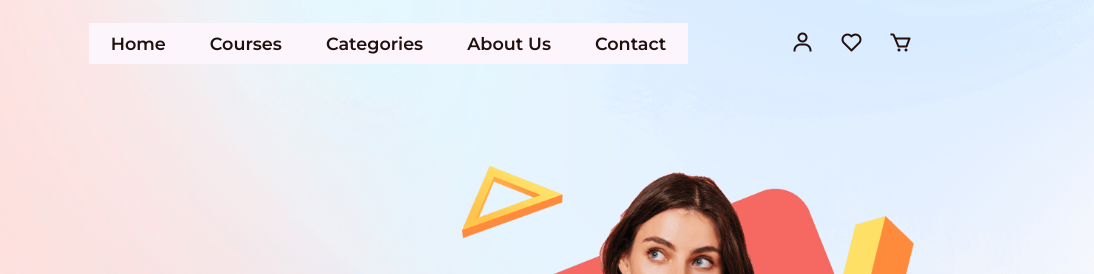
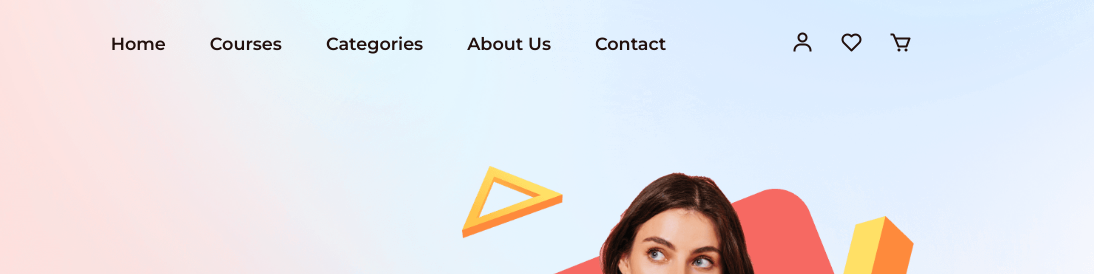
Before and after one commit to SnehaKapoor15/LMS, a plain HTML site: page basiclayout/index.html in a window 1280 px wide. Shown: the top 274 px of the page, 186-1280 px from the left. Drawn offline with nearby package versions, Linux system fonts and the light colour scheme; files that its build step writes are made by us from their sources.

Commit message:
Update style.css
background hover effect is removes and fixed transition

```diff
--- a/basiclayout/style.css
+++ b/basiclayout/style.css
@@ -54,13 +54,14 @@ header{
 li ul {display: none;
         border-left:1px solid;
 	}
-ul li a {display: block;background: #fcf5fc;padding: 5px 10px 5px 10px;text-decoration: none;
-        white-space: nowrap;color: #f49b9b;}
+ul li a {display: block;
+	padding: 5px 10px 5px 10px;
+	text-decoration: none;
+        white-space: nowrap;
+	color: #f49b9b;}
 /* ul li a:hover {background: rgb(248, 244, 241);} */
 li:hover ul {display: block; position: absolute;}
 li:hover li {float: none;}
-li:hover a {background: #f66962;}
-li:hover li a:hover {background: #f29090;} *
 .header-icons{
 	display: flex;
 	align-items: center;
```
